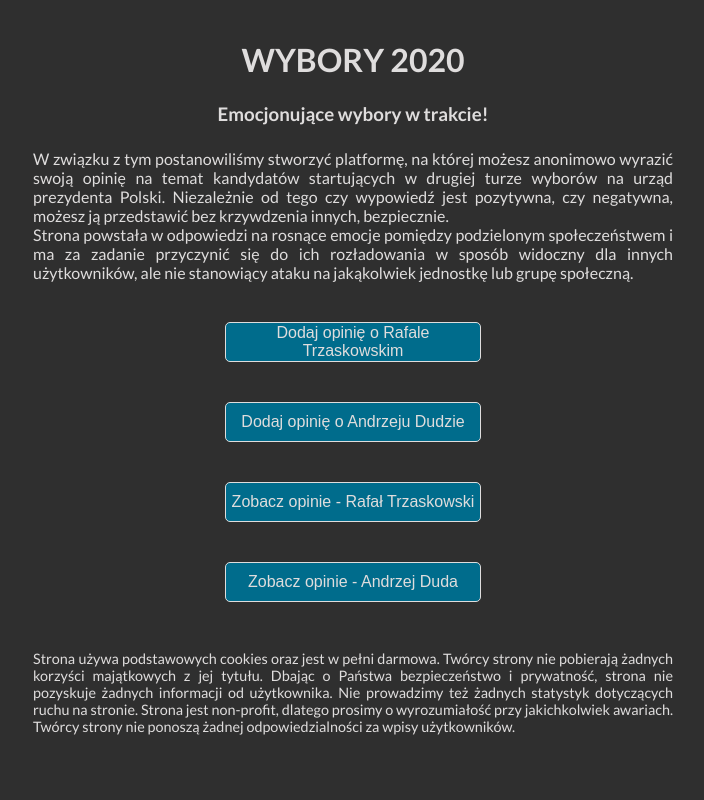
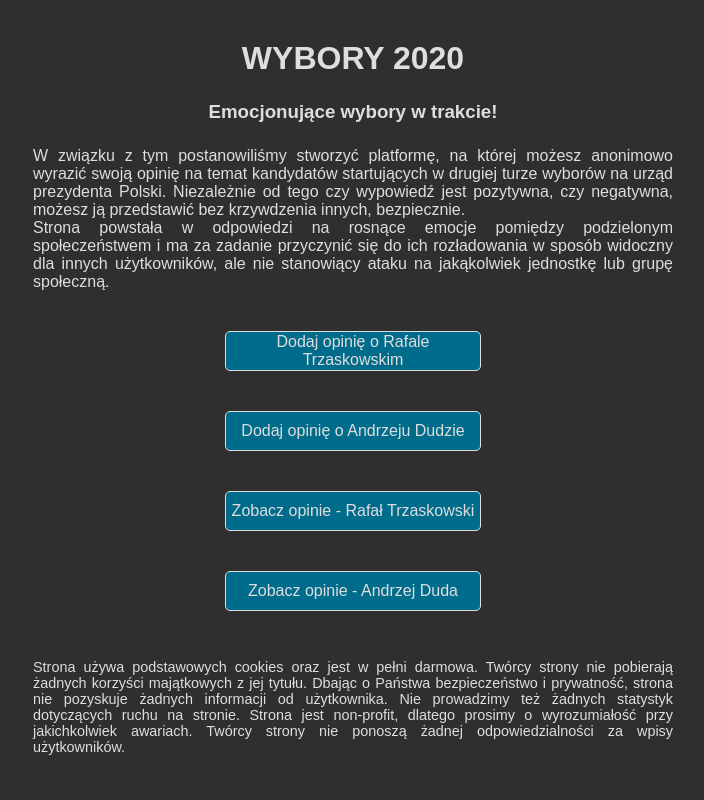
Before and after one commit to Bronsun/igrzyska, a Flask app: page / in a window 1280 px wide. Shown: the whole page, without its empty margins (287-991 px from the left). Run offline with Flask 2, Linux system fonts and the light colour scheme.

Commit message:
Arial font

```diff
--- a/igrzyska/static/opinie.css
+++ b/igrzyska/static/opinie.css
@@ -10,7 +10,7 @@ body{
     background-color: #2f2f2f;
     text-align: center;
     object-position: center;
-    font-family: 'Lato', sans-serif;
+    font-family: 'Arial';
 }
 .content{
     max-width: 50%;
--- a/igrzyska/static/style.css
+++ b/igrzyska/static/style.css
@@ -6,7 +6,7 @@ body{
     background-color: #2f2f2f;
     text-align: center;
     object-position: center;
-    font-family: 'Lato', sans-serif;
+    font-family: 'Arial';
 }
 *:focus {
     outline: none;
--- a/igrzyska/templates/duda.html
+++ b/igrzyska/templates/duda.html
@@ -4,7 +4,7 @@
 	<meta charset="utf-8">
     <meta name="viewport" content="width=device-width, initial-scale=1">
     <link rel="stylesheet" href="{{ url_for('static', filename='style.css') }}">
-    <link href="https://fonts.googleapis.com/css2?family=Lato:wght@300;400;700&display=swap" rel="stylesheet">
+
     <title>Duda_dodaj</title>
 </head>
 <body>
--- a/igrzyska/templates/opinie.html
+++ b/igrzyska/templates/opinie.html
@@ -5,7 +5,7 @@
     <meta charset="utf-8">
     <meta name="viewport" content="width=device-width, initial-scale=1, shrink-to-fit=no">
     <link rel="stylesheet" href="{{ url_for('static', filename='opinie.css') }}">
-    <link href="https://fonts.googleapis.com/css2?family=Lato:wght@300;400;700&display=swap" rel="stylesheet">
+
     <title>Igrzyska Polski</title>
 </head>
 <body>
--- a/igrzyska/templates/trzask.html
+++ b/igrzyska/templates/trzask.html
@@ -4,7 +4,7 @@
 	<meta charset="utf-8">
     <meta name="viewport" content="width=device-width, initial-scale=1">
     <link rel="stylesheet" href="{{ url_for('static', filename='style.css') }}">
-    <link href="https://fonts.googleapis.com/css2?family=Lato:wght@300;400;700&display=swap" rel="stylesheet">
+
 
     <title>Trzaskowski_dodaj</title>
 
--- a/igrzyska/templates/wynikiduda.html
+++ b/igrzyska/templates/wynikiduda.html
@@ -4,7 +4,7 @@
 	<meta charset="utf-8">
     <meta name="viewport" content="width=device-width, initial-scale=1">
     <link rel="stylesheet" href="{{ url_for('static', filename='style.css') }}">
-    <link href="https://fonts.googleapis.com/css2?family=Lato:wght@300;400;700&display=swap" rel="stylesheet">
+
     <title>Duda_opinie</title>
 </head>
 <body>
--- a/igrzyska/templates/wynikitrzask.html
+++ b/igrzyska/templates/wynikitrzask.html
@@ -4,7 +4,7 @@
 	<meta charset="utf-8">
     <meta name="viewport" content="width=device-width, initial-scale=1">
     <link rel="stylesheet" href="{{ url_for('static', filename='style.css') }}">
-    <link href="https://fonts.googleapis.com/css2?family=Lato:wght@300;400;700&display=swap" rel="stylesheet">
+
     <title>Trzaskowski_opinie</title>
 </head>
 <body>
```
